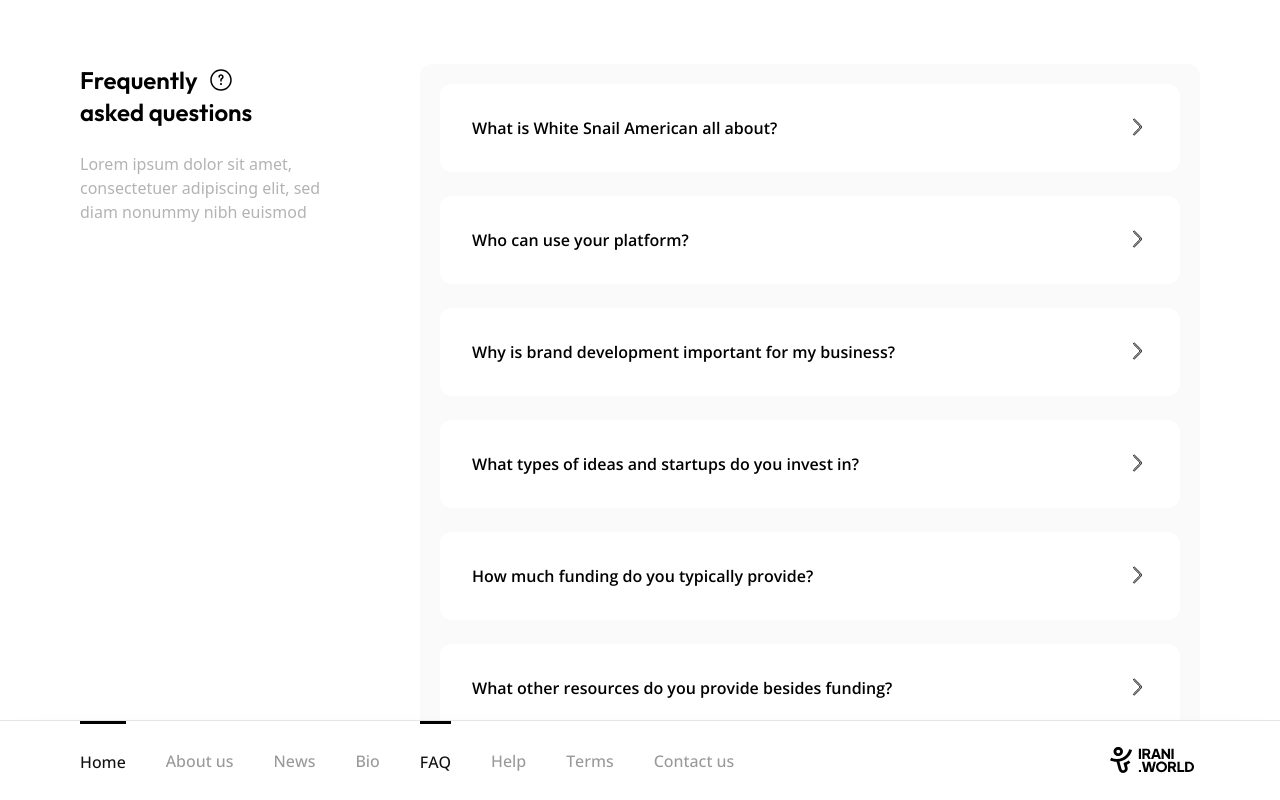
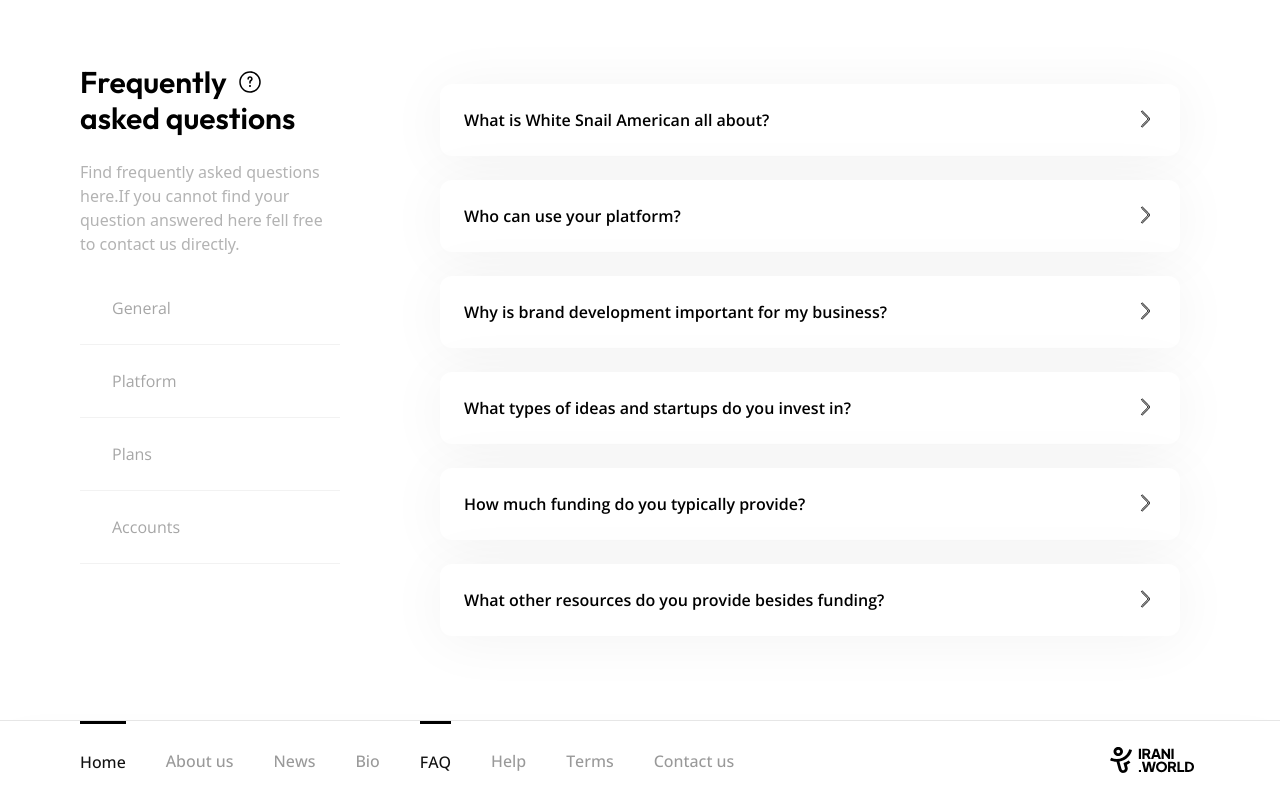
Before and after one commit to MiladDevarts/irani-world, a Next.js app: page /faq in a window 1280 px wide. Built offline with nearby package versions, Linux system fonts and the light colour scheme.

Commit message:
feat: add category on blog

```diff
--- a/app/faq/page.tsx
+++ b/app/faq/page.tsx
@@ -1,9 +1,9 @@
 import React from "react";
-import Head from "next/head";
+import { Metadata } from "next";
 
 import OverlayMenu from "@/components/Overlay";
 import { FAQItem } from "@/components/FAQ";
-import { Metadata } from "next";
+import { Category } from "@/components/Blog";
 
 export const metadata: Metadata = {
   title: "Irani World | FAQ",
@@ -17,7 +17,7 @@ const page = () => {
       <main className="container flex flex-col lg:flex-row gap-x-20">
         <div className="w-full lg:w-1/3 flex flex-col mt-28 lg:mt-16">
           <div>
-            <h1 className="text-black text-2xl font-semibold font-outfit mb-6">
+            <h1 className="text-black text-3xl font-semibold font-outfit mb-6">
               <span className="flex items-center gap-x-3">
                 Frequently
                 <svg
@@ -38,13 +38,18 @@ const page = () => {
               asked questions
             </h1>
             <p className="text-white-shade-8 max-w-md">
-              Lorem ipsum dolor sit amet, consectetuer adipiscing elit, sed diam
-              nonummy nibh euismod
+            Find frequently asked questions here.If you cannot find your question answered here fell free to contact us directly.
             </p>
+            <div className="flex flex-col py-4">
+                <Category classes={""} content={"General"} />
+                <Category classes={""} content={"Platform"} />
+                <Category classes={""} content={"Plans"} />
+                <Category classes={""} content={"Accounts"} />
+              </div>
           </div>
         </div>
         <div className="w-full lg;w-2/3 flex flex-col mt-16 rounded-3xl">
-          <div className="w-full bg-white-shade-2 flex flex-col gap-y-4 lg:gap-6 p-5 rounded-xl">
+          <div className="w-full flex flex-col gap-y-4 lg:gap-6 p-5 rounded-xl">
             <FAQItem
               title={"What is White Snail American all about?"}
               content={
--- a/app/globals.css
+++ b/app/globals.css
@@ -248,6 +248,10 @@ input:-webkit-autofill:active{
   box-shadow: 0px 0px 0px 0px rgba(0, 0, 0, 0.03), 0px 23px 51px 0px rgba(0, 0, 0, 0.03), 0px 92px 92px 0px rgba(0, 0, 0, 0.03), 0px 207px 124px 0px rgba(0, 0, 0, 0.02), 0px 367px 147px 0px rgba(0, 0, 0, 0.00), 0px 574px 161px 0px rgba(0, 0, 0, 0.00);
 }
 
+.faq-shadow {
+  box-shadow: 0px 4px 59px 0px rgba(0, 0, 0, 0.05);
+}
+
 
 .bm-burger-button {
 
--- /dev/null
+++ b/components/Blog/Category.tsx
@@ -0,0 +1,23 @@
+import Link from "next/link";
+import React from "react";
+
+interface CategoryProps {
+  classes: string;
+  content: string;
+}
+
+const Category: React.FC<CategoryProps> = (props) => {
+  return (
+    <>
+      <Link href={"#"} className="">
+        <div className="py-6 border-b-[1.5px] pl-8 text-white-shade-9  border-white-shade-3 hover:scale-105 hover:text-black hover:font-semibold transition-all duration-500">
+          <span className="flex items-center  justify-between font-opensans ">
+            {props.content}
+          </span>
+        </div>
+      </Link>
+    </>
+  );
+};
+
+export default Category;
--- a/components/Blog/index.ts
+++ b/components/Blog/index.ts
@@ -1,4 +1,5 @@
 import NewsCars from "./NewsCard";
 import NewsCardFullWidth from "./NewsCardFullWidth";
+import Category from "./Category";
 
-export { NewsCars, NewsCardFullWidth };
+export { NewsCars, NewsCardFullWidth, Category };
--- a/components/FAQ/FAQItem.tsx
+++ b/components/FAQ/FAQItem.tsx
@@ -11,7 +11,7 @@ const FAQItem: React.FC<FAQItemProps> = (props) => {
   const [isActive, setIsActive] = useState(false);
 
   return (
-    <div className="group flex flex-col w-full m-auto p-8 bg-white text-black hover:cursor-pointer leading-8 rounded-xl hover:bg-blue hover:text-white duration-300">
+    <div className="group flex flex-col faq-shadow w-full m-auto p-6 bg-white text-black hover:cursor-pointer leading-8 rounded-xl hover:bg-blue hover:text-white duration-300">
       <div
         className="flex justify-between"
         onClick={() => setIsActive(!isActive)}
```
